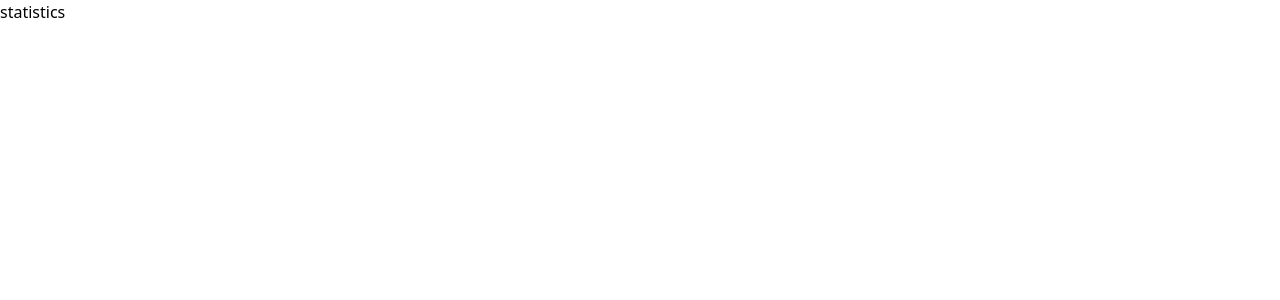
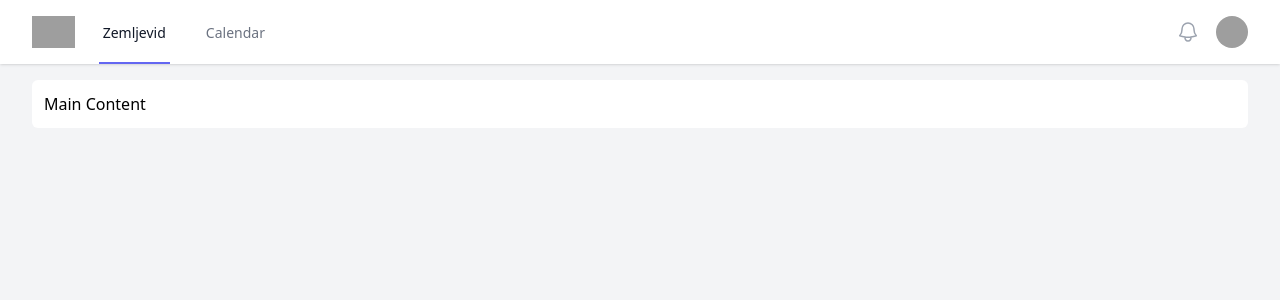
Before and after one commit to zanlah/citrusi_WEB, a React (Vite) app: page /statistics in a window 1280 px wide. Shown: the top 300 px of the page. Built offline with nearby package versions, Linux system fonts and the light colour scheme; grey boxes are pictures that could not be loaded.

Commit message:
Statistics layout

```diff
--- /dev/null
+++ b/src/components/Statistics_layout.tsx
@@ -0,0 +1,13 @@
+import React from 'react';
+
+const Statistics_layout = () => {
+    return (
+        <div className='max-w-7xl mx-auto px-2 sm:px-6 lg:px-8 mt-4 flex'>
+            <div className='bg-white rounded-md p-3 w-1/2 flex-grow'>
+                <h2>Main Content</h2>
+            </div>
+        </div>
+    );
+}
+
+export default Statistics_layout;
--- a/src/pages/personal/statistics.tsx
+++ b/src/pages/personal/statistics.tsx
@@ -1,8 +1,15 @@
+import Navbar from '@/components/Navbar'
+import Statistics_layout from '@/components/Statistics_layout'
 import React from 'react'
 
 const Statistics = () => {
     return (
-        <div>statistics</div>
+        <>
+        <div className='bg-gray-100 min-h-screen'>
+            <Navbar />
+            <Statistics_layout />
+        </div>
+        </>
     )
 }
 
```
